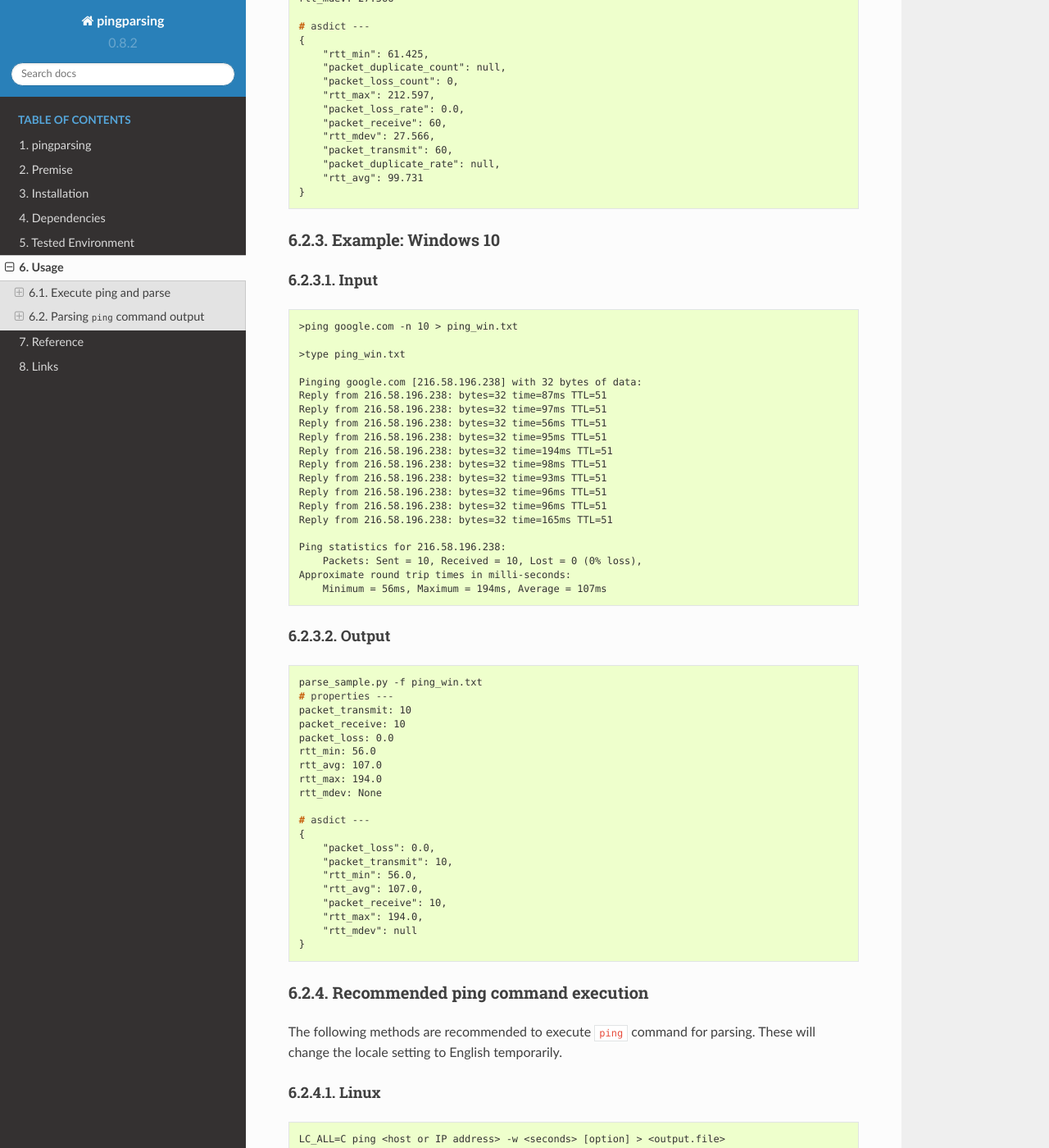
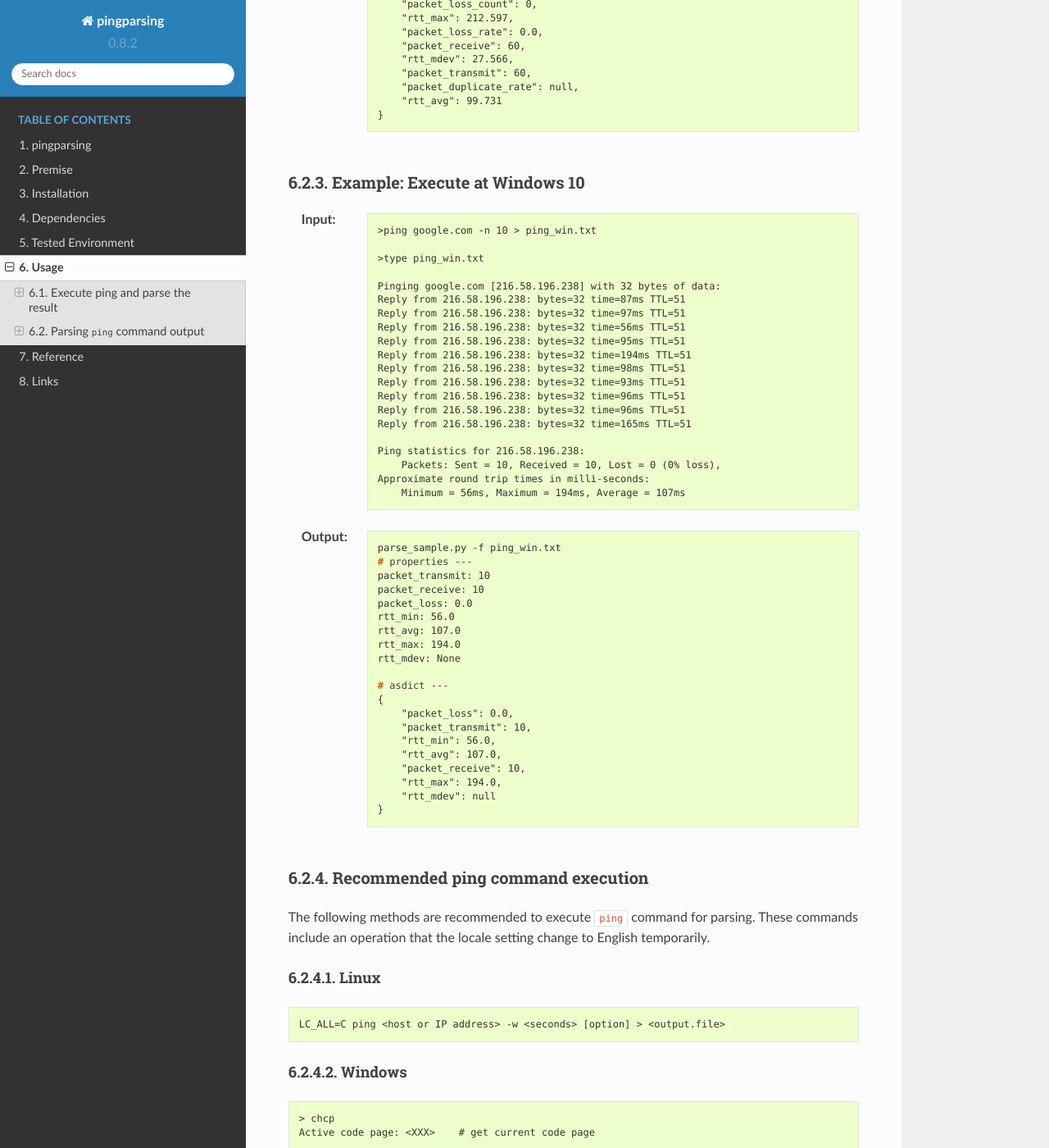
Before and after one commit to thombashi/pingparsing, a Sphinx documentation site: the page built from docs/pages/usage/index.rst, in a window 1280 px wide and 1400 px high, scrolled down 2261 px. Shown: the whole window at 82% size. Built offline with Sphinx 7.4.7 and the Read the Docs theme 2.0.0, drawn with Linux system fonts in a browser that asks for light colours; pages that are not in the unit, such as notebooks, are missing from menus; some of the changed text lies outside the part shown.

Commit message:
Update docs

```diff
--- a/docs/pages/installation.rst
+++ b/docs/pages/installation.rst
@@ -8,7 +8,6 @@
 
 Dependencies
 ============
-
 Python 2.7+ or 3.3+
 
 - `logbook <http://logbook.readthedocs.io/en/stable/>`__
@@ -18,7 +17,6 @@
 
 Test dependencies
 -----------------
-
 - `pytest <https://pypi.python.org/pypi/pytest>`__
 - `pytest-runner <https://pypi.python.org/pypi/pytest-runner>`__
 - `tox <https://pypi.python.org/pypi/tox>`__
--- a/docs/pages/reference/parser.rst
+++ b/docs/pages/reference/parser.rst
@@ -1,4 +1,4 @@
-Parser class
+Parser classes
 ----------------------------
 
 .. autoclass:: pingparsing.PingParsing
--- a/docs/pages/reference/transmitter.rst
+++ b/docs/pages/reference/transmitter.rst
@@ -1,4 +1,4 @@
-Transmitter class
+Transmitter classes
 ----------------------------
 
 .. autoclass:: pingparsing.PingTransmitter
--- a/docs/pages/usage/index.rst
+++ b/docs/pages/usage/index.rst
@@ -1,20 +1,17 @@
 Usage
 =====
 
-Execute ping and parse
-----------------------
-
+Execute ping and parse the result
+--------------------------------------------
 ``PingTransmitter`` class can execute ``ping`` command and obtain the
 ping output as a string.
 
 Sample code
 ~~~~~~~~~~~
-
 https://github.com/thombashi/pingparsing/blob/master/examples/ping_sample.py
 
-Sample output: Debian 8
-~~~~~~~~~~~~~~~~~~~~~~~
-
+Example execution result at Debian 8
+~~~~~~~~~~~~~~~~~~~~~~~~~~~~~~~~~~~~~~~
 .. code:: console
 
     ./ping_sample.py -d 8.8.8.8
@@ -48,9 +45,8 @@
     }
 
 
-Example execution result: Windows 10
-~~~~~~~~~~~~~~~~~~~~~~~~~~~~~~~~~~~~
-
+Example execution result at Windows 10
+~~~~~~~~~~~~~~~~~~~~~~~~~~~~~~~~~~~~~~~
 .. code:: console
 
     >ping_sample.py -d google.com
@@ -95,112 +91,104 @@
 https://github.com/thombashi/pingparsing/blob/master/examples/parse_sample.py
 
 
-Example: Debian 8
+Example: Execute at Debian 8
 ~~~~~~~~~~~~~~~~~~~~~~~~~~~~~~~~~~~~~~~~~~~~~~~~~
-Input
-^^^^^
+:Input:
+    ::
 
-::
+        # LC_ALL=C ping google.com -q -c 60 > ping.txt
+        # cat ping.txt
+        PING google.com (216.58.196.238) 56(84) bytes of data.
 
-    # LC_ALL=C ping google.com -q -c 60 > ping.txt
-    # cat ping.txt
-    PING google.com (216.58.196.238) 56(84) bytes of data.
+        --- google.com ping statistics ---
+        60 packets transmitted, 60 received, 0% packet loss, time 59153ms
+        rtt min/avg/max/mdev = 61.425/99.731/212.597/27.566 ms
 
-    --- google.com ping statistics ---
-    60 packets transmitted, 60 received, 0% packet loss, time 59153ms
-    rtt min/avg/max/mdev = 61.425/99.731/212.597/27.566 ms
+:Output:
+    .. code:: console
 
-Output
-^^^^^^
+        ./parse_sample.py -f ping.txt
+        # properties ---
+        packet_transmit: 60 packets
+        packet_receive: 60 packets
+        packet_loss_rate: 0.0 %
+        packet_loss_count: 0 packets
+        packet_duplicate_rate: NaN
+        packet_duplicate_count: NaN
+        rtt_min: 61.425
+        rtt_avg: 99.731
+        rtt_max: 212.597
+        rtt_mdev: 27.566
 
-.. code:: console
-
-    ./parse_sample.py -f ping.txt
-    # properties ---
-    packet_transmit: 60 packets
-    packet_receive: 60 packets
-    packet_loss_rate: 0.0 %
-    packet_loss_count: 0 packets
-    packet_duplicate_rate: NaN
-    packet_duplicate_count: NaN
-    rtt_min: 61.425
-    rtt_avg: 99.731
-    rtt_max: 212.597
-    rtt_mdev: 27.566
-
-    # asdict ---
-    {
-        "rtt_min": 61.425,
-        "packet_duplicate_count": null,
-        "packet_loss_count": 0,
-        "rtt_max": 212.597,
-        "packet_loss_rate": 0.0,
-        "packet_receive": 60,
-        "rtt_mdev": 27.566,
-        "packet_transmit": 60,
-        "packet_duplicate_rate": null,
-        "rtt_avg": 99.731
-    }
+        # asdict ---
+        {
+            "rtt_min": 61.425,
+            "packet_duplicate_count": null,
+            "packet_loss_count": 0,
+            "rtt_max": 212.597,
+            "packet_loss_rate": 0.0,
+            "packet_receive": 60,
+            "rtt_mdev": 27.566,
+            "packet_transmit": 60,
+            "packet_duplicate_rate": null,
+            "rtt_avg": 99.731
+        }
 
 
-Example: Windows 10
-~~~~~~~~~~~~~~~~~~~
-Input
-^^^^^
+Example: Execute at Windows 10
+~~~~~~~~~~~~~~~~~~~~~~~~~~~~~~~~~~~~~~
+:Input:
+    .. code:: console
 
-.. code:: console
+        >ping google.com -n 10 > ping_win.txt
 
-    >ping google.com -n 10 > ping_win.txt
+        >type ping_win.txt
 
-    >type ping_win.txt
+        Pinging google.com [216.58.196.238] with 32 bytes of data:
+        Reply from 216.58.196.238: bytes=32 time=87ms TTL=51
+        Reply from 216.58.196.238: bytes=32 time=97ms TTL=51
+        Reply from 216.58.196.238: bytes=32 time=56ms TTL=51
+        Reply from 216.58.196.238: bytes=32 time=95ms TTL=51
+        Reply from 216.58.196.238: bytes=32 time=194ms TTL=51
+        Reply from 216.58.196.238: bytes=32 time=98ms TTL=51
+        Reply from 216.58.196.238: bytes=32 time=93ms TTL=51
+        Reply from 216.58.196.238: bytes=32 time=96ms TTL=51
+        Reply from 216.58.196.238: bytes=32 time=96ms TTL=51
+        Reply from 216.58.196.238: bytes=32 time=165ms TTL=51
 
-    Pinging google.com [216.58.196.238] with 32 bytes of data:
-    Reply from 216.58.196.238: bytes=32 time=87ms TTL=51
-    Reply from 216.58.196.238: bytes=32 time=97ms TTL=51
-    Reply from 216.58.196.238: bytes=32 time=56ms TTL=51
-    Reply from 216.58.196.238: bytes=32 time=95ms TTL=51
-    Reply from 216.58.196.238: bytes=32 time=194ms TTL=51
-    Reply from 216.58.196.238: bytes=32 time=98ms TTL=51
-    Reply from 216.58.196.238: bytes=32 time=93ms TTL=51
-    Reply from 216.58.196.238: bytes=32 time=96ms TTL=51
-    Reply from 216.58.196.238: bytes=32 time=96ms TTL=51
-    Reply from 216.58.196.238: bytes=32 time=165ms TTL=51
+        Ping statistics for 216.58.196.238:
+            Packets: Sent = 10, Received = 10, Lost = 0 (0% loss),
+        Approximate round trip times in milli-seconds:
+            Minimum = 56ms, Maximum = 194ms, Average = 107ms
 
-    Ping statistics for 216.58.196.238:
-        Packets: Sent = 10, Received = 10, Lost = 0 (0% loss),
-    Approximate round trip times in milli-seconds:
-        Minimum = 56ms, Maximum = 194ms, Average = 107ms
+:Output:
+    .. code:: console
 
-Output
-^^^^^^
+        parse_sample.py -f ping_win.txt
+        # properties ---
+        packet_transmit: 10
+        packet_receive: 10
+        packet_loss: 0.0
+        rtt_min: 56.0
+        rtt_avg: 107.0
+        rtt_max: 194.0
+        rtt_mdev: None
 
-.. code:: console
-
-    parse_sample.py -f ping_win.txt
-    # properties ---
-    packet_transmit: 10
-    packet_receive: 10
-    packet_loss: 0.0
-    rtt_min: 56.0
-    rtt_avg: 107.0
-    rtt_max: 194.0
-    rtt_mdev: None
-
-    # asdict ---
-    {
-        "packet_loss": 0.0,
-        "packet_transmit": 10,
-        "rtt_min": 56.0,
-        "rtt_avg": 107.0,
-        "packet_receive": 10,
-        "rtt_max": 194.0,
-        "rtt_mdev": null
-    }
+        # asdict ---
+        {
+            "packet_loss": 0.0,
+            "packet_transmit": 10,
+            "rtt_min": 56.0,
+            "rtt_avg": 107.0,
+            "packet_receive": 10,
+            "rtt_max": 194.0,
+            "rtt_mdev": null
+        }
 
 Recommended ping command execution
 ~~~~~~~~~~~~~~~~~~~~~~~~~~~~~~~~~~
-The following methods are recommended to execute ``ping`` command for
-parsing. These will change the locale setting to English temporarily.
+The following methods are recommended to execute ``ping`` command for parsing.
+These commands include an operation that the locale setting change to English temporarily.
 
 Linux
 ^^^^^
@@ -222,5 +210,4 @@
     > chcp <XXX>    # restore code page
 
 -  Reference
-
    -  https://technet.microsoft.com/en-us/library/cc733037
```
